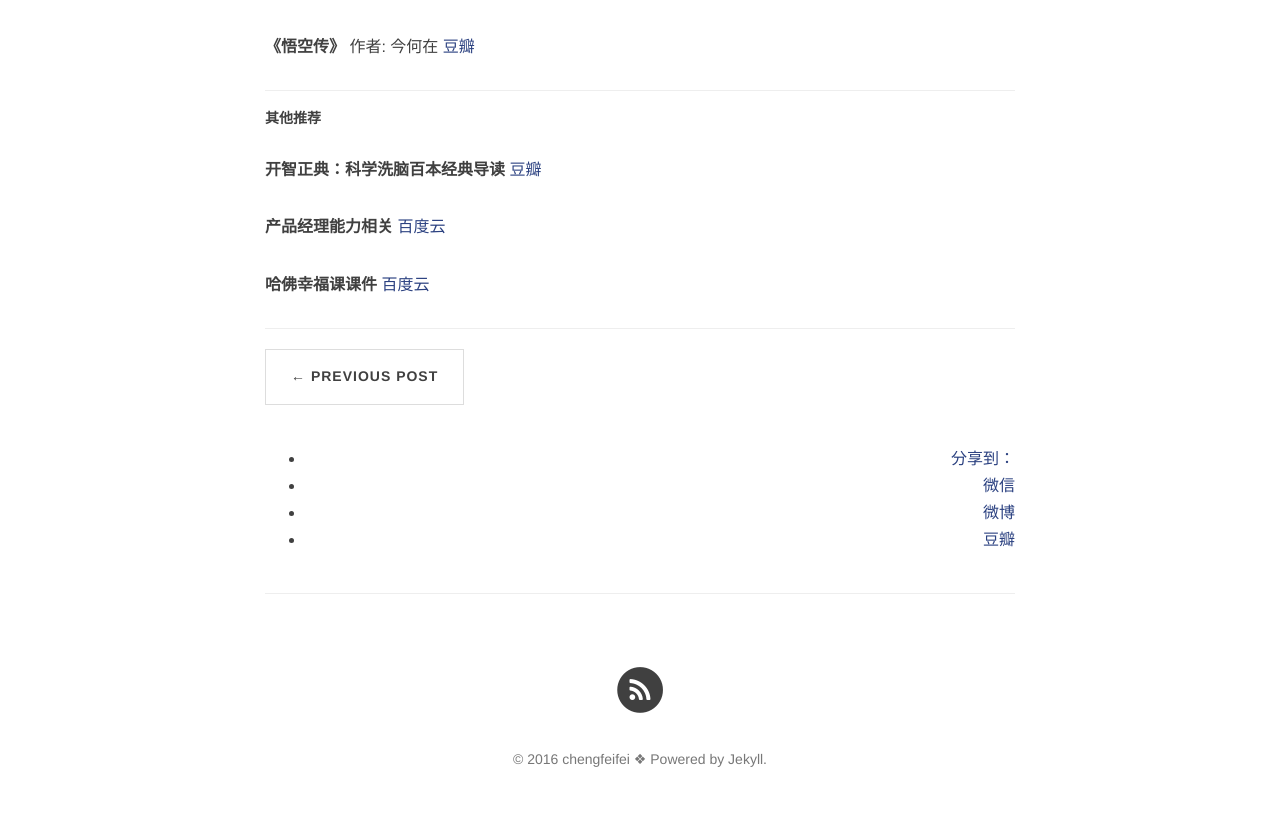
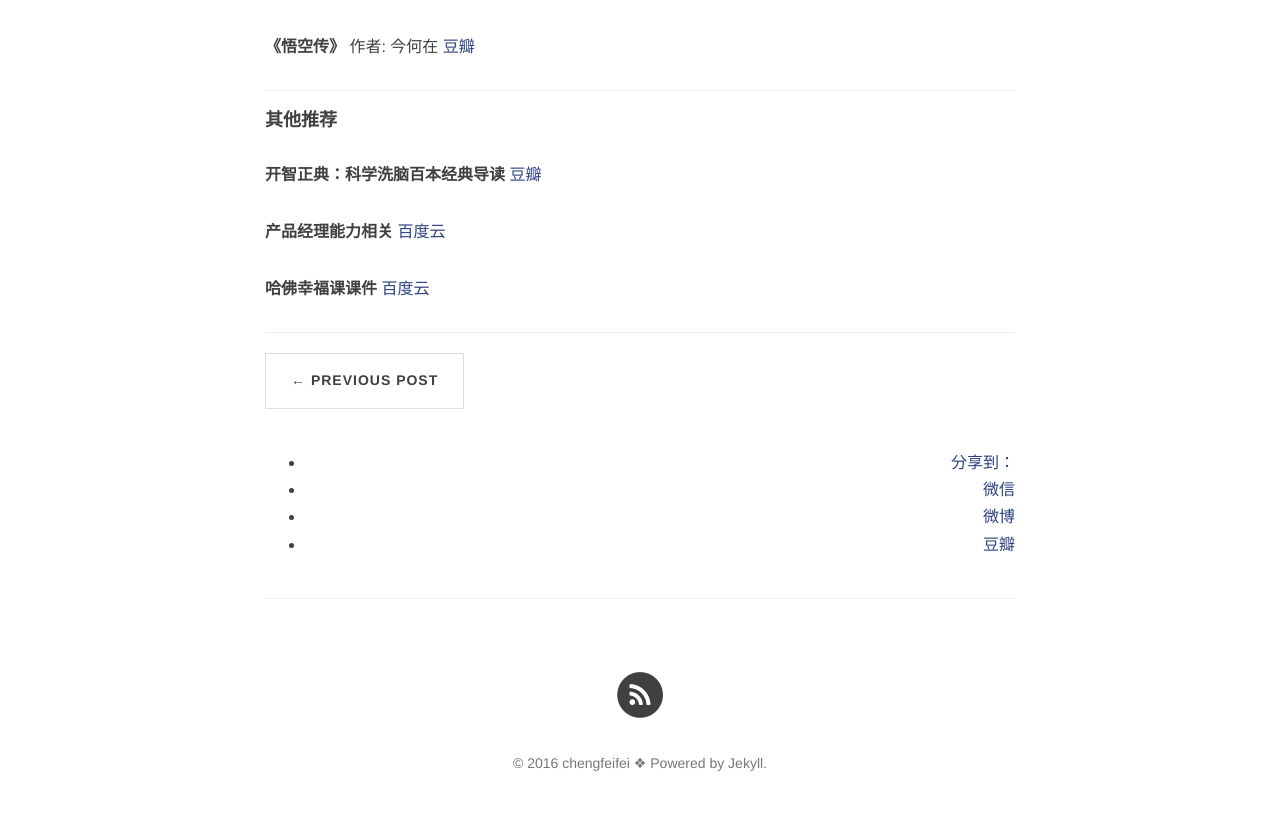
Before and after one commit to chengfeifei/chengfeifei.github.io, a Jekyll site: the page built from _posts/2016-05-10-goodthing-book.md, in a window 1280 px wide. Shown: the part 1636-2474 px from the top of the page. Built offline with Jekyll 4.4.1, drawn with Linux system fonts in a browser that asks for light colours; nearby versions of some CDN libraries; comment, search, counter and statistics services are not loaded.

Commit message:
edit
edit

```diff
--- a/_posts/2016-05-10-goodthing-book.md
+++ b/_posts/2016-05-10-goodthing-book.md
@@ -74,7 +74,7 @@ tags: [好物,读书]
 
 ---
 
-##### 其他推荐
+#### 其他推荐
 
 **开智正典：科学洗脑百本经典导读**
 [豆瓣](https://www.douban.com/doulist/41691053/)
```
